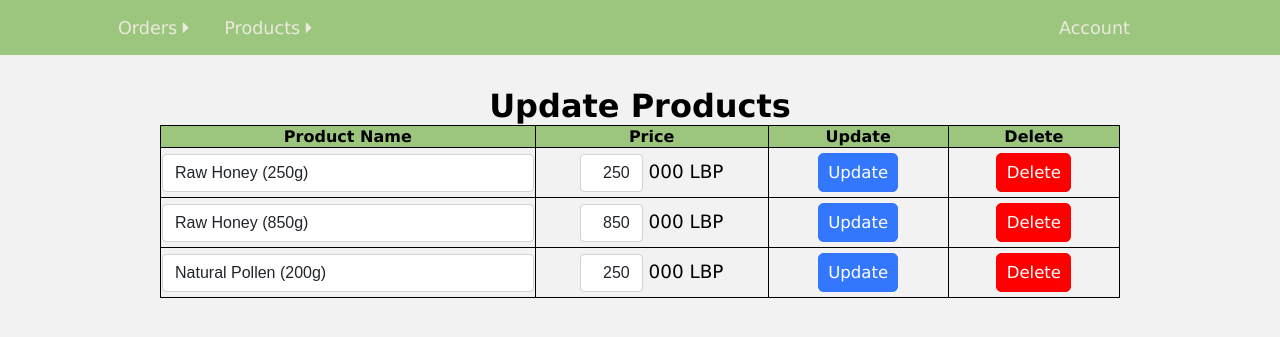
After one commit to rami-mallah/e-commerce, a Flask app: page /update-products in a window 1280 px wide. The commit adds this page. Shown: the top 337 px of the page. Run offline with Flask 2, Linux system fonts and the light colour scheme; a user stored in the database is signed in; data comes from the database, SQL or seed files in the repository; both versions use the stored data as it was after the commit.

Commit message:
Add update product page

```diff
--- a/conceptb/__init__.py
+++ b/conceptb/__init__.py
@@ -2,6 +2,7 @@ from flask import Flask
 from flask_sqlalchemy import SQLAlchemy
 from flask_bcrypt import Bcrypt
 from flask_login import LoginManager
+# from conceptb.models import User, Order
 
 app = Flask(__name__)
 app.config["SECRET_KEY"] = '7692j479263qj972z3694329ja9jzoqopiwealp82'
@@ -12,5 +13,10 @@ login_manager = LoginManager(app)
 login_manager.login_view = 'login'
 login_manager.login_message_category = 'info'
 
+# if len(User.query.filter_by(is_admin=True).all()) == 0:
+#     admin = User(email='admin@admin.com', phone='03123456', location='ConceptB', password='', is_admin=True)
+#     order = Order(status='In progress', user=admin)
+#     db.session.add_all([admin, order])
+#     db.session.commit()
 
 from conceptb import routes
--- a/conceptb/models.py
+++ b/conceptb/models.py
@@ -22,6 +22,7 @@ class Product(db.Model):
     name = db.Column(db.String, nullable=False)
     price = db.Column(db.Integer, nullable=False)
     imageURL = db.Column(db.String, nullable=False)
+    is_deleted = db.Column(db.Boolean, default=False)
     items = db.relationship('OrderItem', backref='product', lazy=True)
 
     def __repr__(self):
@@ -31,6 +32,7 @@ class Order(db.Model):
     id = db.Column(db.Integer, primary_key=True)
     user_id = db.Column(db.Integer, db.ForeignKey('user.id'), nullable=False)
     status = db.Column(db.String, nullable=False)
+    date_ordered = db.Column(db.DateTime)
     items = db.relationship('OrderItem', backref='order', lazy=True)
 
     def get_num_items(self):
@@ -46,7 +48,7 @@ class Order(db.Model):
         return price
 
     def __repr__(self):
-        return f"Order('{self.status}', UserID:'{self.user_id}')"
+        return f"Order(OrderID:'{self.id}', UserID:'{self.user_id}, '{self.status}', Date:'{self.date_ordered}')"
 
 class OrderItem(db.Model):
     id = db.Column(db.Integer, primary_key=True)
--- a/conceptb/routes.py
+++ b/conceptb/routes.py
@@ -3,6 +3,8 @@ from conceptb import app, db, bcrypt
 from conceptb.forms import RegistrationForm, LoginForm, UpdateAccountForm
 from conceptb.models import User, Order, OrderItem, Product
 from flask_login import login_user, current_user, logout_user, login_required
+from pytz import timezone
+from datetime import datetime
 
 def num_items():
     if current_user.is_authenticated:
@@ -18,7 +20,7 @@ def num_items():
 @app.route('/home')
 def home():
     no_items = num_items()
-    products = Product.query.all()
+    products = Product.query.filter_by(is_deleted=False).all()
     return render_template('home.html', no_items=no_items, products=products)
 
 @app.route('/about')
@@ -96,9 +98,9 @@ def account():
             if order.status in ['Ordered', 'Delivered']:
                 orders.append(order)
 
-        def status(order):
-            return order.status
-        orders.sort(key=status)
+        def date_ord(order):
+            return order.date_ordered
+        orders.sort(reverse=True, key=date_ord)
 
     return render_template('account.html', form=form, no_items=no_items, admin=admin, orders=orders)
 
@@ -152,6 +154,8 @@ def update_item(item_id, new_quantity):
 def confirm(order_id):
     order = Order.query.get(order_id)
     order.status = 'Ordered'
+    lebanon = timezone('Asia/Beirut')
+    order.date_ordered = datetime.now(lebanon)
     new_order = Order(status='In progress', user=current_user)
     db.session.add(new_order)
     db.session.commit()
@@ -169,7 +173,9 @@ def orders(genre):
     if current_user.is_admin == False:
         abort(403)
     if genre in ['ordered', 'delivered']:
-        orders = Order.query.filter_by(status=genre.title()).all()
+        orders = Order.query.filter_by(status=genre.title()).order_by(Order.date_ordered.desc()).all()
+        if genre == 'ordered':
+            orders.reverse()
     else:
         abort(404)
     return render_template('orders.html', genre=genre, orders=orders)
@@ -183,7 +189,6 @@ def delivered(order_id):
     db.session.commit()
     return redirect(url_for('orders', genre='ordered'))
 
-
 @app.route('/ordered/<int:order_id>')
 @login_required
 def ordered(order_id):
@@ -193,6 +198,33 @@ def ordered(order_id):
     db.session.commit()
     return redirect(url_for('orders', genre='delivered'))
 
+@app.route('/update-products')
+@login_required
+def update_products():
+    if current_user.is_admin == False:
+        abort(403)
+    products = Product.query.filter_by(is_deleted=False).all()
+    return render_template('update_products.html', products=products)
+
+@app.route('/update-product/<int:product_id>/<new_name>/<int:new_price>')
+@login_required
+def update_product(product_id, new_name, new_price):
+    if current_user.is_admin == False:
+        abort(403)
+    product = Product.query.get(product_id)
+    product.name = new_name
+    product.price = new_price
+    db.session.commit()
+    return redirect(url_for('update_products'))
+
+@app.route('/delete-product/<int:product_id>')
+@login_required
+def delete_product(product_id):
+    if current_user.is_admin == False:
+        abort(403)
+    Product.query.get(product_id).is_deleted = True
+    db.session.commit()
+    return redirect(url_for('update_products'))
 
 # errors
 
--- a/conceptb/static/admin.js
+++ b/conceptb/static/admin.js
@@ -38,6 +38,12 @@ function dropdown2() {
     }
 }
 
+function updateProduct(product_id) {
+    var name = document.getElementById(`name${product_id}`).value;
+    var price = document.getElementById(`price${product_id}`).value;
+    window.location.replace(`/update-product/${product_id}/${name}/${price}`)
+}
+
 const elements1 = [document.getElementById("left")];
 const elements2 = document.getElementsByClassName("dropdown");
 var elements = elements1.concat([...elements2]);
--- a/conceptb/static/style.css
+++ b/conceptb/static/style.css
@@ -11,6 +11,13 @@ h1 {
 }
 
 /* Big screens */
+
+header {
+    position: sticky;
+    top: 0;
+    z-index: 1;
+}
+
 nav {
     font-size : 1.1em;
     display: flex;
@@ -46,6 +53,7 @@ nav a:hover {
 
 
 /* Small screens */
+
 .topnav {
     overflow: hidden;
     background-color: #333;
@@ -286,7 +294,6 @@ small {
 }
 
 .btn-add {
-    background-color: white;
     text-decoration: none;
     font-size: 1.4em;
     color: white;
@@ -301,6 +308,7 @@ small {
 
 .btn-add:hover {
     background-color : #538cff;
+    border-color: #538cff;
     cursor: pointer;
 }
 
@@ -438,7 +446,7 @@ td {
     margin-left: 10%;
 }
 
-/* admin page */
+/* Admin page */
 
 .dropdown {
     display: none;
@@ -469,11 +477,52 @@ td {
     margin-left: 128px;
 }
 
+.btn-delete {
+    text-decoration: none;
+    font-size: 1.4em;
+    color: white;
+    margin: 0 15px;
+    padding: 0.5em;
+    border: 2px solid red;
+    background-color : red;
+    border-radius: 6px;
+    transition-duration: 0.4s;
+    font-size: 0.9em;
+}
+
+.btn-delete:hover {
+    background-color: rgb(255, 69, 69);
+    border-color: rgb(255, 69, 69);
+    cursor: pointer;
+}
+
+.price-input {
+    padding: 0.375rem 0.75rem;
+    font-size: 1rem;
+    font-weight: 400;
+    line-height: 1.5;
+    color: #212529;
+    background-color: #fff;
+    background-clip: padding-box;
+    border: 1px solid #ced4da;
+    -webkit-appearance: none;
+    -moz-appearance: none;
+    appearance: none;
+    border-radius: 0.25rem;
+    transition: border-color 0.15s ease-in-out, box-shadow 0.15s ease-in-out;
+    text-align: right;
+    width: 63px;
+}
+
 /* media queries */
 
 @media (max-width : 576px) {
     header {
         display: none;
+    }
+
+    .main {
+        margin-top: 0;
     }
 
     .form-container {
@@ -648,3 +697,15 @@ td {
     background-color: #9cc57e;
     color: rgb(235, 234, 221);
 }
+
+/* Chrome, Safari, Edge, Opera */
+input::-webkit-outer-spin-button,
+input::-webkit-inner-spin-button {
+  -webkit-appearance: none;
+  margin: 0;
+}
+
+/* Firefox */
+input[type=number] {
+  -moz-appearance: textfield;
+}
--- a/conceptb/templates/account.html
+++ b/conceptb/templates/account.html
@@ -66,6 +66,7 @@
 <table style="margin-bottom: 20px;">
     <tr>
         <th>Items</th>
+        <th>Date Ordered</th>
         <th>Total</th>
         <th>Status</th>
     </tr>
@@ -77,6 +78,9 @@
                 <li>{{ item.quantity }} {{ item.product.name }}</li>
                 {% endfor %}
             </ul>
+        </td>
+        <td class="center">
+            {{ order.date_ordered.strftime('%b %d, %Y') }}
         </td>
         <td class="center">
             {% set price =  order.get_full_price()|string %}
--- a/conceptb/templates/home.html
+++ b/conceptb/templates/home.html
@@ -40,7 +40,7 @@
         <span class="num-items" id="span{{ product.id }}">1</span>
         <div class="btn-num" onclick='upQuantities({{ product.id|tojson }})'>+</div>
       </div>
-      <a class="btn-add" id="link{{ product.id }}" href="/add-product/{{ product.id }}/1">Add</a>
+      <a class="btn-add" id="link{{ product.id }}" href="/add-product/{{ product.id }}/1">Buy</a>
     </div>
     <div class="price">
       {% set price = product.price|string %}
--- a/conceptb/templates/layout.html
+++ b/conceptb/templates/layout.html
@@ -52,6 +52,7 @@
         </a>
     </div>
 
+    <div class="main">
         {% with messages = get_flashed_messages(with_categories=true) %}
             {% if messages %}
                 {% for category, message in messages %}
@@ -63,6 +64,7 @@
         {% endwith %}
 
         {% block content %}{% endblock %}
+    </div>
     </body>
     <script src="{{ url_for('static', filename='script.js') }}"></script>
 </html>
--- a/conceptb/templates/layout_admin.html
+++ b/conceptb/templates/layout_admin.html
@@ -26,7 +26,7 @@
             <div class="drop-link" onclick="location.href='/orders/delivered'">Delivered</div>
         </div>
         <div id="dropdown2" class="dropdown">
-            <div class="drop-link" onclick="location.href='/update'">Update</div>
+            <div class="drop-link" onclick="location.href='/update-products'">Update</div>
             <div class="drop-link" onclick="location.href='/add'">Add</div>
         </div>
     </header>
--- /dev/null
+++ b/conceptb/templates/update_products.html
@@ -0,0 +1,23 @@
+{% extends "layout_admin.html" %}
+{% block content %}
+<h1>Update Products</h1>
+<table>
+    <tr>
+        <th>Product Name</th>
+        <th>Price</th>
+        <th>Update</th>
+        <th>Delete</th>
+    </tr>
+    {% for product in products %}
+        <tr style="height: 50px;">
+            <td class="center"><input class="form-control" type="text" id="name{{product.id}}" value="{{ product.name }}"></td>
+            <td class="center">
+                <input class="price-input" type="number" id="price{{product.id}}" value="{{ product.price }}">
+                <span> 000 LBP</span>
+            </td>
+            <td class="center"><a class="btn-add" href="#" onclick="updateProduct({{ product.id|tojson }})">Update</a></td>
+            <td class="center"><a class="btn-delete" href="/delete-product/{{product.id}}">Delete</a></td>
+        </tr>
+    {% endfor %}
+</table>
+{% endblock %}
--- a/requirements.txt
+++ b/requirements.txt
@@ -2,3 +2,4 @@ flask
 flask-login
 flask-sqlalchemy
 flask-bcrypt
+pytz
```
Also changed, not shown: conceptb/static/slider.css (+4 -4 lines), conceptb/templates/orders.html (+9 -5 lines), conceptb/site.db. Lines whose indentation alone changed are shown as unchanged.
